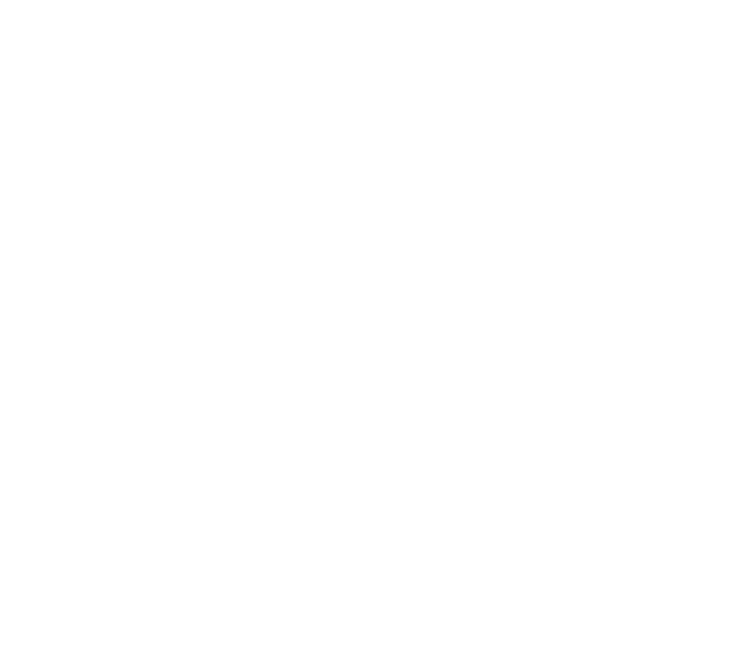
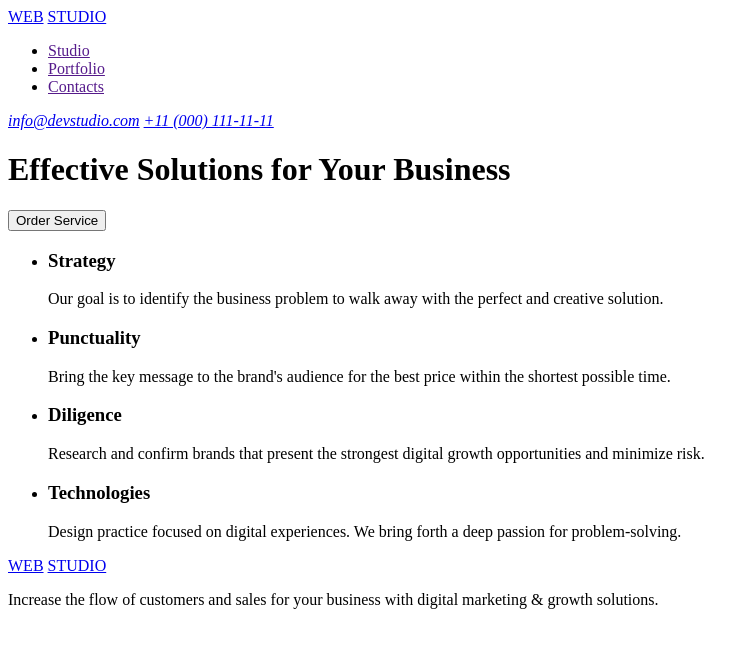
Before and after one commit to Elenagri9580/goit-markup-hw-01, a plain HTML site: page index.html in a window 1280 px wide. Shown: the whole page, without its empty margins (0-754 px from the left). Drawn offline with Linux system fonts and the light colour scheme.

Commit message:
Update index.html

```diff
--- a/index.html
+++ b/index.html
@@ -6,6 +6,65 @@
     <title>Document</title>
 </head>
 <body>
+    <head>
+    <a href="/">WEB</a>
+    <a href="/">STUDIO</a>
+    <nav>
+        <ul>
+            <li>
+                <a href="">Studio</a>
+            </li>
+            <li>
+                <a href="">Portfolio</a>
+            </li>
+            <li>
+                <a href="">Contacts</a>
+            </li>
+        </ul>
+    </nav>
+    <address>
+        <a href="mailto:info@devstudio.com">info@devstudio.com</a>
+        <a href="tel:+110001111111">+11 (000) 111-11-11</a>
+    </address>
 
+    </head>
+    <main>
+
+    <h1>Effective Solutions for Your Business</h1>
+    <button type="button">Order Service</button>
+
+    <section>
+        <ul>
+            <li>
+                <h3>Strategy</h3>
+                <p>Our goal is to identify the business
+                problem to walk away with the perfect and creative solution. </p>
+            </li>
+            <li>
+                <h3>Punctuality</h3>
+                <p>Bring the key message to the brand's audience for the best price within the shortest possible time.</p>
+            </li>
+            <li>
+                <h3>Diligence</h3>
+                <p>Research and confirm brands that present the strongest digital growth opportunities and minimize risk.</p>
+            </li>
+            <li>
+                <h3>Technologies</h3>
+                <p>Design practice focused on digital experiences. We bring forth a deep passion for problem-solving.</p>
+            </li>
+        </ul>
+    </section>
+
+    <section></section>
+
+    </main>
+    <footer>
+        <a href="/">WEB</a>
+        <a href="/">STUDIO</a>
+        <p>
+            Increase the flow of customers and sales for your business with digital marketing & growth solutions.
+        </p>
+
+    </footer>
 </body>
 </html>
```
